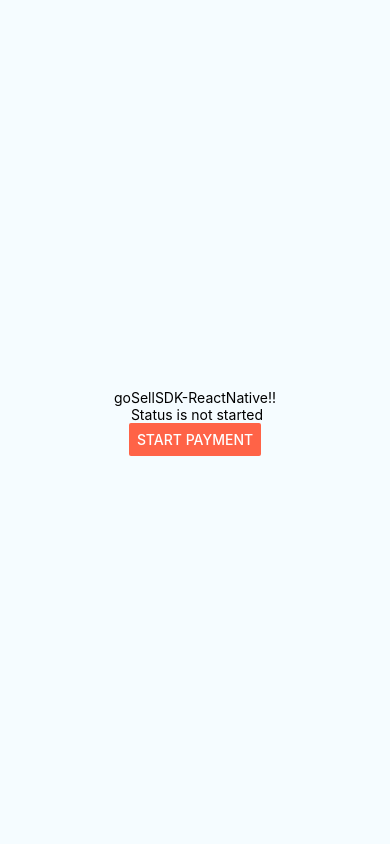
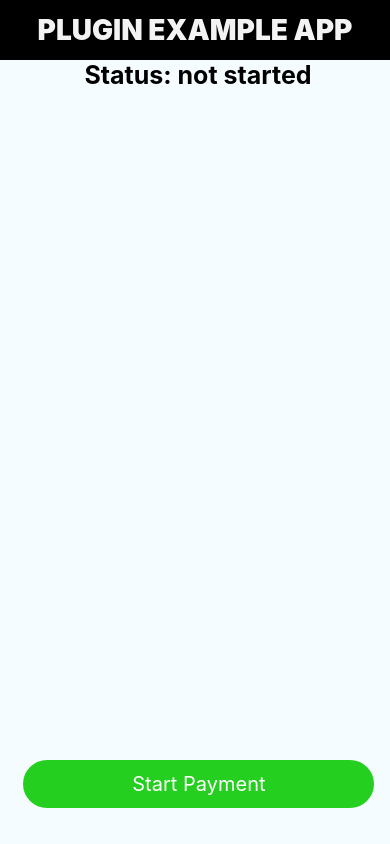
Before and after one commit to Tap-Payments/gosellSDK-ReactNative, a React Native app: screen / in a window 390 px wide. Built offline with nearby package versions, Linux system fonts and the light colour scheme.

Commit message:
1. Updated UI to match flutter UI. 2. Showing result and status. 3. Separated header component.

```diff
--- a/App.js
+++ b/App.js
@@ -7,14 +7,18 @@
  */
 
 import React, { Component } from 'react';
-import { StyleSheet, Text, View, NativeModules, Button, Alert } from 'react-native';
+import { StyleSheet, Text, View, NativeModules, Button, Alert, Platform, StatusBar, SafeAreaView, TouchableOpacity } from 'react-native';
+import Header from './components/Header';
 
 export default class App extends Component {
 
 
   constructor(props) {
     super(props);
-    this.state = { statusNow: "not started" };
+    this.state = {
+      statusNow: "not started",
+      result: ""
+    };
     this.changeState = this.changeState.bind(this);
     this.startSDK = this.startSDK.bind(this);
   }
@@ -109,18 +113,18 @@ export default class App extends Component {
       console.log(myString);
       var resultStr = String(status.sdk_result);
 
-      this.changeState(resultStr, () => { console.log('done') })
-
+      this.changeState(resultStr, myString, () => { console.log('done') })
 
     })
 
   }
 
-  changeState(newName, callback) {
+  changeState(newName, resultValue, callback) {
     console.log('the new value is' + newName);
     this.setState(
       {
         statusNow: newName,
+        result: resultValue
       },
       callback,
     );
@@ -128,26 +132,74 @@ export default class App extends Component {
 
 
   render() {
+    const statusbar = (Platform.OS == 'ios') ? <StatusBar backgroundColor="blue" barStyle="light-content" /> : <View />
     const { statusNow } = this.state;
     return (
-      <View style={styles.container}>
-        <Text style={styles.welcome}>goSellSDK-ReactNative!!</Text>
-        <Text> Status is {statusNow}</Text>
-        <Button
-          onPress={this.startSDK}
-          title="Start Payment"
-          color="#FF6347"
-        />
-        {/* <Button title="Change state" onPress={() => this.changeState('my name here')} /> */}
-      </View>
+      <SafeAreaView style={styles.safeAreaView}>
+        <View style={styles.container}>
+          {statusbar}
+          <Header title="Plugin Example app" />
+          <Text style={styles.statusText}> Status: {statusNow}</Text>
+          <Text style={styles.resultText} >{this.state.result}</Text>
+          <View style={styles.bottom}>
+            <TouchableOpacity onPress={this.startSDK} >
+              <View style={styles.payButtonBg}>
+                <Text style={styles.payButtonText}>
+                  Start Payment
+                </Text>
+              </View>
+            </TouchableOpacity>
+          </View>
+        </View>
+      </SafeAreaView>
     );
   }
 }
 const styles = StyleSheet.create({
+  safeAreaView: {
+    flex: 1,
+    backgroundColor: '#000'
+  },
   container: {
     flex: 1,
-    justifyContent: 'center',
-    alignItems: 'center',
+    // justifyContent: 'center',
+    // alignItems: 'center',
     backgroundColor: '#F5FCFF',
   },
+  statusbar: {
+    height: 20
+  },
+  payButtonBg: {
+    alignItems: 'center',
+    backgroundColor: '#25cf1f',
+    paddingVertical: 12,
+    paddingHorizontal: 25,
+    borderRadius: 25,
+    position: 'absolute',
+    bottom: 0,
+    width: '90%',
+    marginLeft: '6%',
+    marginRight: '10%'
+  },
+  payButtonText: {
+    color: '#FFF',
+    fontSize: 20
+  },
+  bottom: {
+    flex: 1,
+    justifyContent: 'flex-end',
+    marginBottom: 36
+  },
+  statusText: {
+    textAlign: 'center',
+    fontWeight: 'bold',
+    fontSize: 25
+  },
+  resultText: {
+    textAlign: 'center',
+    fontSize: 15,
+    width: '90%',
+    marginLeft: '6%',
+    marginRight: '10%'
+  }
 });
--- /dev/null
+++ b/components/Header.js
@@ -0,0 +1,27 @@
+import React from 'react';
+import { StyleSheet, Text, View } from 'react-native';
+
+const Header = (props) => {
+    return (
+        <View style={sytles.header}>
+            <Text style={sytles.title}>{props.title}</Text>
+        </View>
+    )
+}
+
+const sytles = StyleSheet.create({
+    header: {
+        backgroundColor: '#000',
+        height: 60,
+        alignItems: 'center',
+        justifyContent: 'center'
+    },
+    title: {
+        color: '#F3F3F3',
+        fontSize: 28,
+        fontWeight: '900',
+        textTransform: 'uppercase'
+    }
+});
+
+export default Header;
```
